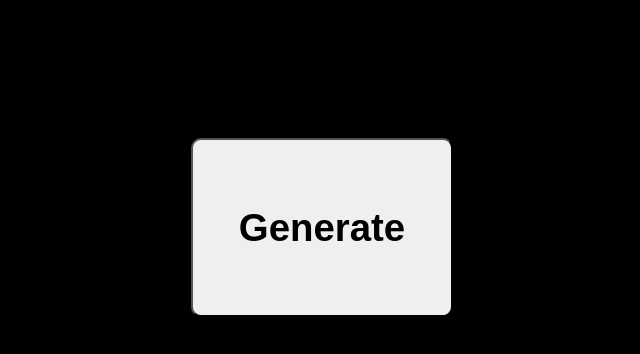
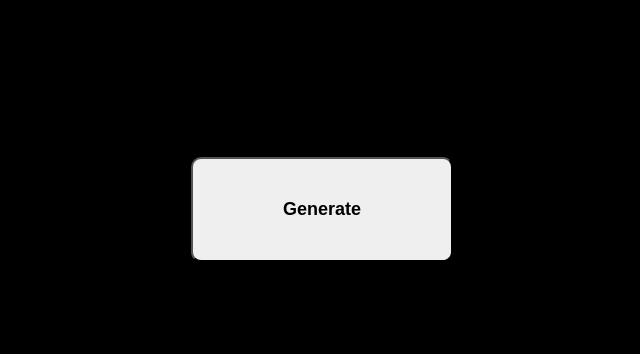
Before and after one commit to ValeriaServetnyk/react-random-color-generator, a React (Create React App) app: page / in a window 1280 px wide. Shown: the top 354 px of the page, without its empty margins (318-958 px from the left). Built offline with nearby package versions, Linux system fonts and the light colour scheme.

Commit message:
Add changes to the button

```diff
--- a/src/App.js
+++ b/src/App.js
@@ -38,11 +38,12 @@ const RandomColor = () => {
           color: color,
           padding: '40px',
           borderRadius: '10px',
-          fontSize: 'larger',
+          fontSize: 'large',
+          fontWeight: 'bold',
         }}
         onClick={handleGenerate}
       >
-        <h1>Generate</h1>
+        Generate
       </button>
       <h2>Generated Color {color}</h2>
     </div>
```
